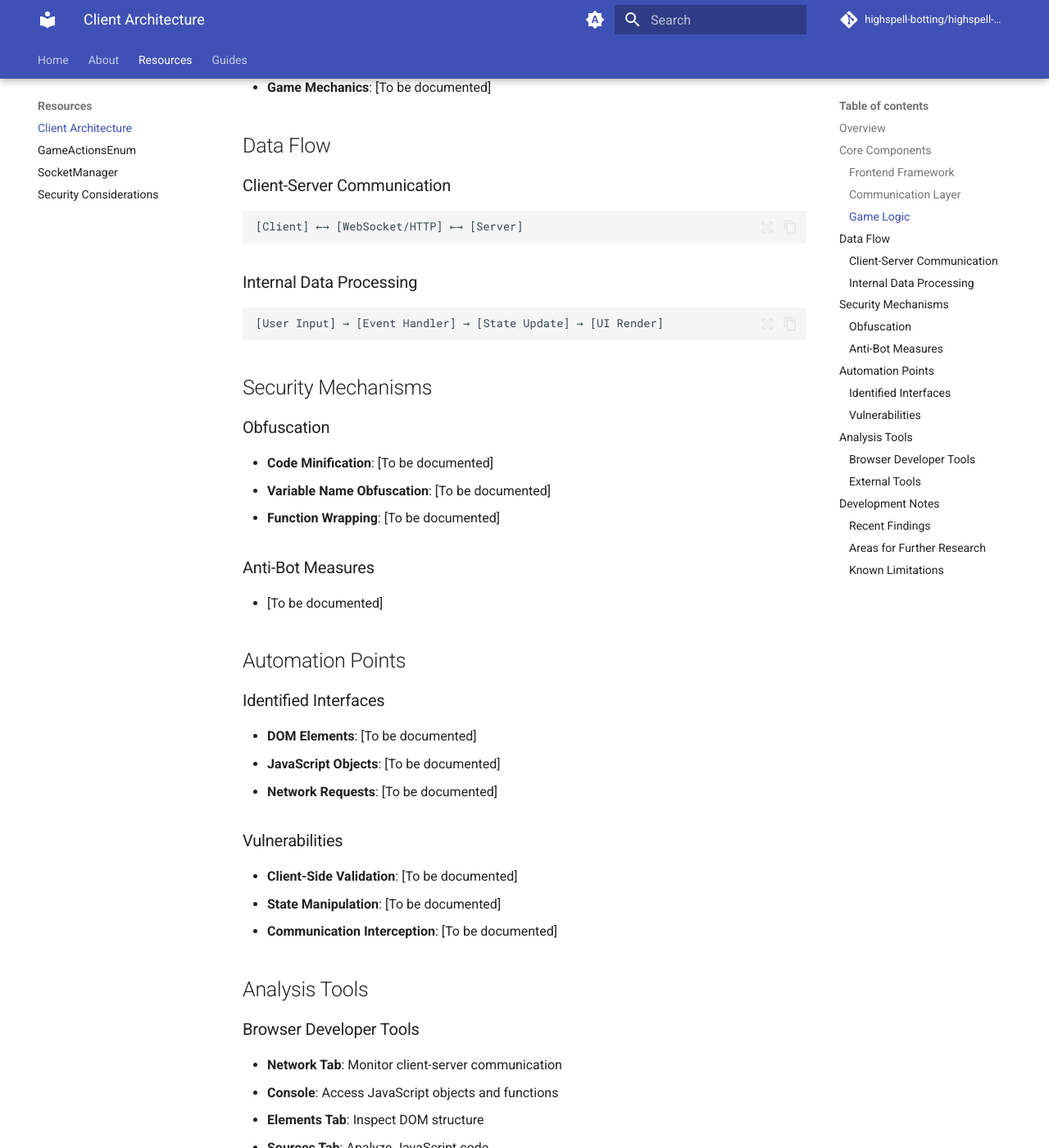
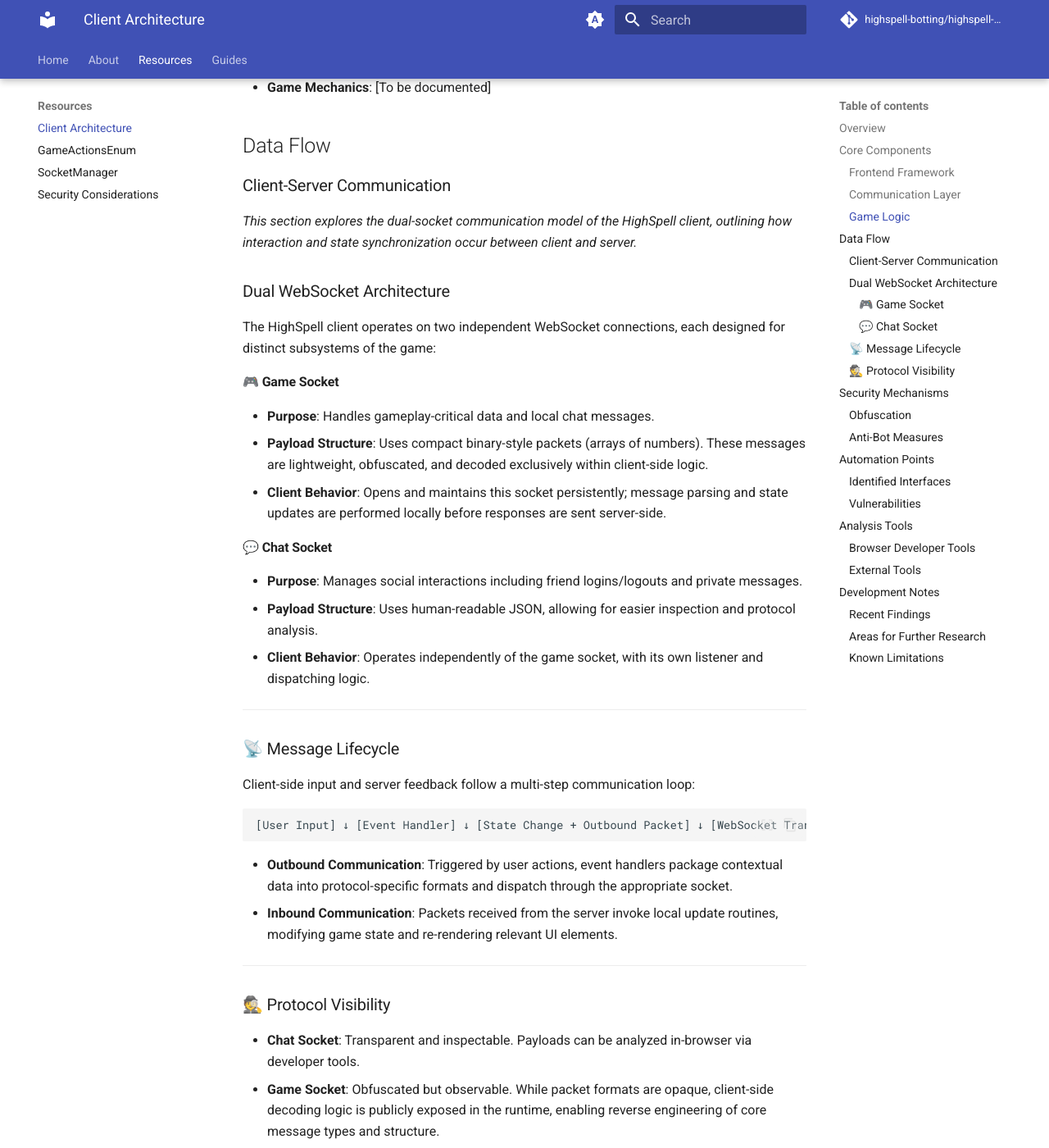
Before and after one commit to highspell-botting/highspell-botting.github.io, an MkDocs documentation site: the page built from docs/resources/client-architecture.md, in a window 1280 px wide and 1400 px high, scrolled down 898 px. Shown: the whole window at 82% size. Built offline with MkDocs 1.6.1 and Material for MkDocs 9.7.7, drawn with Linux system fonts in a browser that asks for light colours; comment, search, counter and statistics services are not loaded; the version menu is left out.

Commit message:
Update client-architecture.md
Added more information and updated architecture

````diff
--- a/docs/resources/client-architecture.md
+++ b/docs/resources/client-architecture.md
@@ -26,14 +26,44 @@
 ## Data Flow
 
 ### Client-Server Communication
+
+*This section explores the dual-socket communication model of the HighSpell client, outlining how interaction and state synchronization occur between client and server.*
+
+### Dual WebSocket Architecture
+
+The HighSpell client operates on two independent WebSocket connections, each designed for distinct subsystems of the game:
+
+#### 🎮 Game Socket
+- **Purpose**: Handles gameplay-critical data and local chat messages.
+- **Payload Structure**: Uses compact binary-style packets (arrays of numbers). These messages are lightweight, obfuscated, and decoded exclusively within client-side logic.
+- **Client Behavior**: Opens and maintains this socket persistently; message parsing and state updates are performed locally before responses are sent server-side.
+
+#### 💬 Chat Socket
+- **Purpose**: Manages social interactions including friend logins/logouts and private messages.
+- **Payload Structure**: Uses human-readable JSON, allowing for easier inspection and protocol analysis.
+- **Client Behavior**: Operates independently of the game socket, with its own listener and dispatching logic.
+
+---
+
+### 📡 Message Lifecycle
+
+Client-side input and server feedback follow a multi-step communication loop:
+
 ```
-[Client] ←→ [WebSocket/HTTP] ←→ [Server]
+[User Input] ↓ [Event Handler] ↓ [State Change + Outbound Packet] ↓ [WebSocket Transmission] ↓ [Server] ↓ [Server-Side State Update] ↓ [Response Packet] ↓ [Client Processing] ↓ [UI Update]
 ```
 
-### Internal Data Processing
-```
-[User Input] → [Event Handler] → [State Update] → [UI Render]
-```
+- **Outbound Communication**: Triggered by user actions, event handlers package contextual data into protocol-specific formats and dispatch through the appropriate socket.
+- **Inbound Communication**: Packets received from the server invoke local update routines, modifying game state and re-rendering relevant UI elements.
+
+---
+
+### 🕵️ Protocol Visibility
+
+- **Chat Socket**: Transparent and inspectable. Payloads can be analyzed in-browser via developer tools.
+- **Game Socket**: Obfuscated but observable. While packet formats are opaque, client-side decoding logic is publicly exposed in the runtime, enabling reverse engineering of core message types and structure.
+
+---
 
 ## Security Mechanisms
 
````
